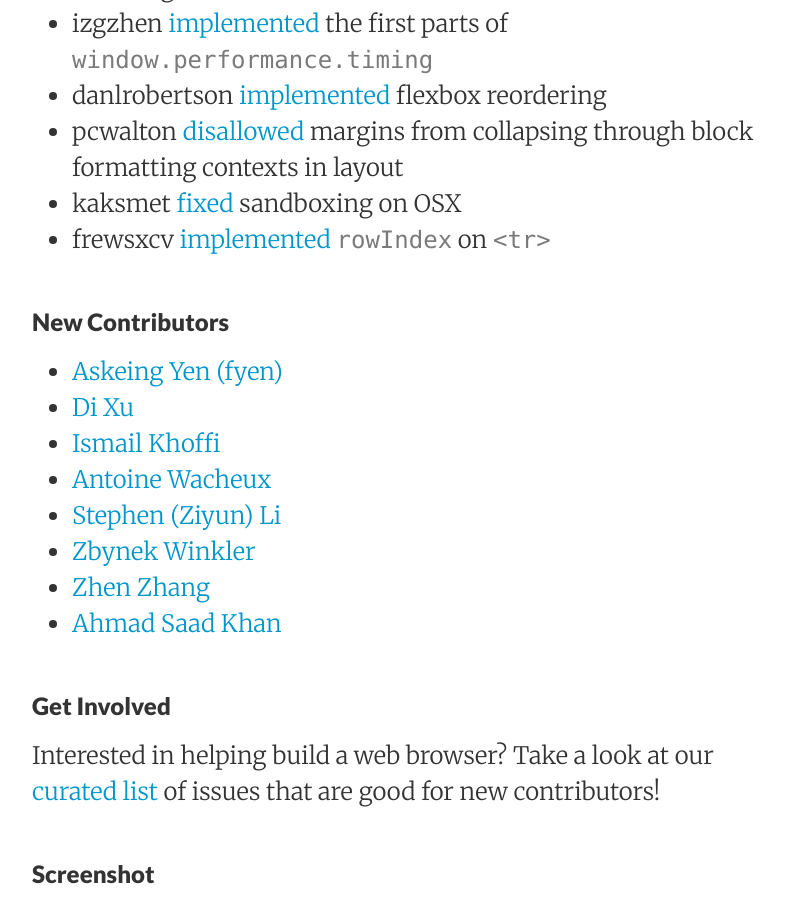
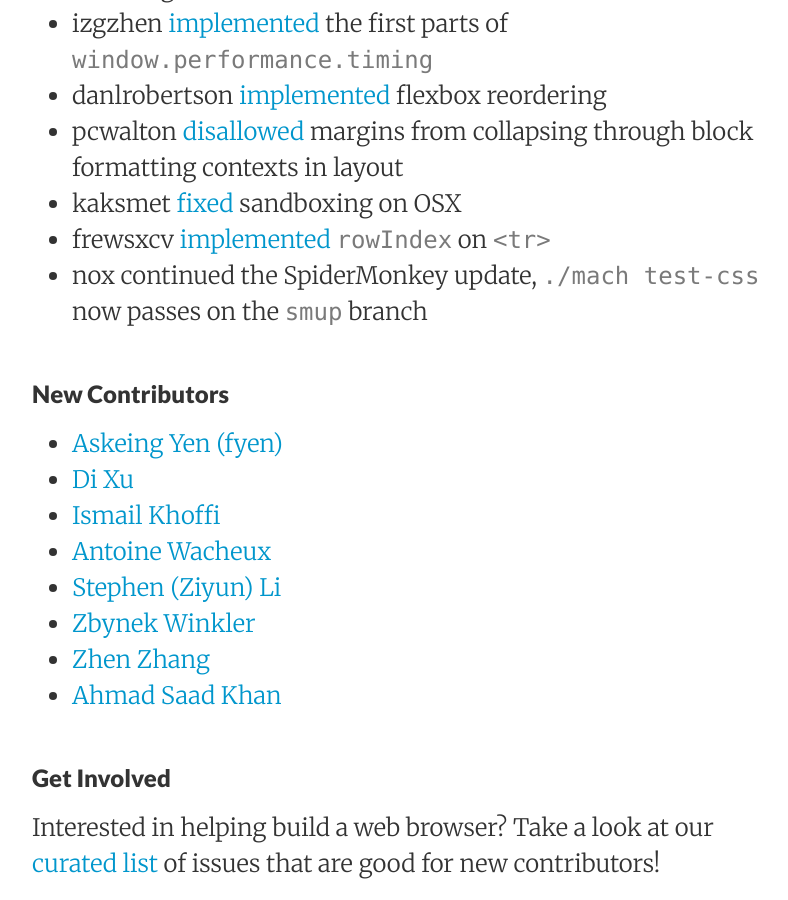
Before and after one commit to servo/blog.servo.org, a Jekyll site: the page built from _posts/2016-04-18-twis-60.md, in a window 1280 px wide and 900 px high, scrolled down 1443 px. Shown: the whole window, without its empty margins (224-1012 px from the left). Built offline with Jekyll 4.4.1, drawn with Linux system fonts in a browser that asks for light colours.

Commit message:
Add a note about SpiderMonkey

```diff
--- a/_posts/2016-04-18-twis-60.md
+++ b/_posts/2016-04-18-twis-60.md
@@ -34,6 +34,7 @@ This week's status updates are [here](http://statusupdates.dev.mozaws.net/projec
  - pcwalton [disallowed](https://github.com/servo/servo/pull/10458) margins from collapsing through block formatting contexts in layout
  - kaksmet [fixed](https://github.com/servo/servo/pull/10496) sandboxing on OSX
  - frewsxcv [implemented](https://github.com/servo/servo/pull/10510) `rowIndex` on `<tr>`
+ - nox continued the SpiderMonkey update, `./mach test-css` now passes on the [`smup`](https://github.com/servo/servo/compare/smup) branch
 
 ### New Contributors
 
```
